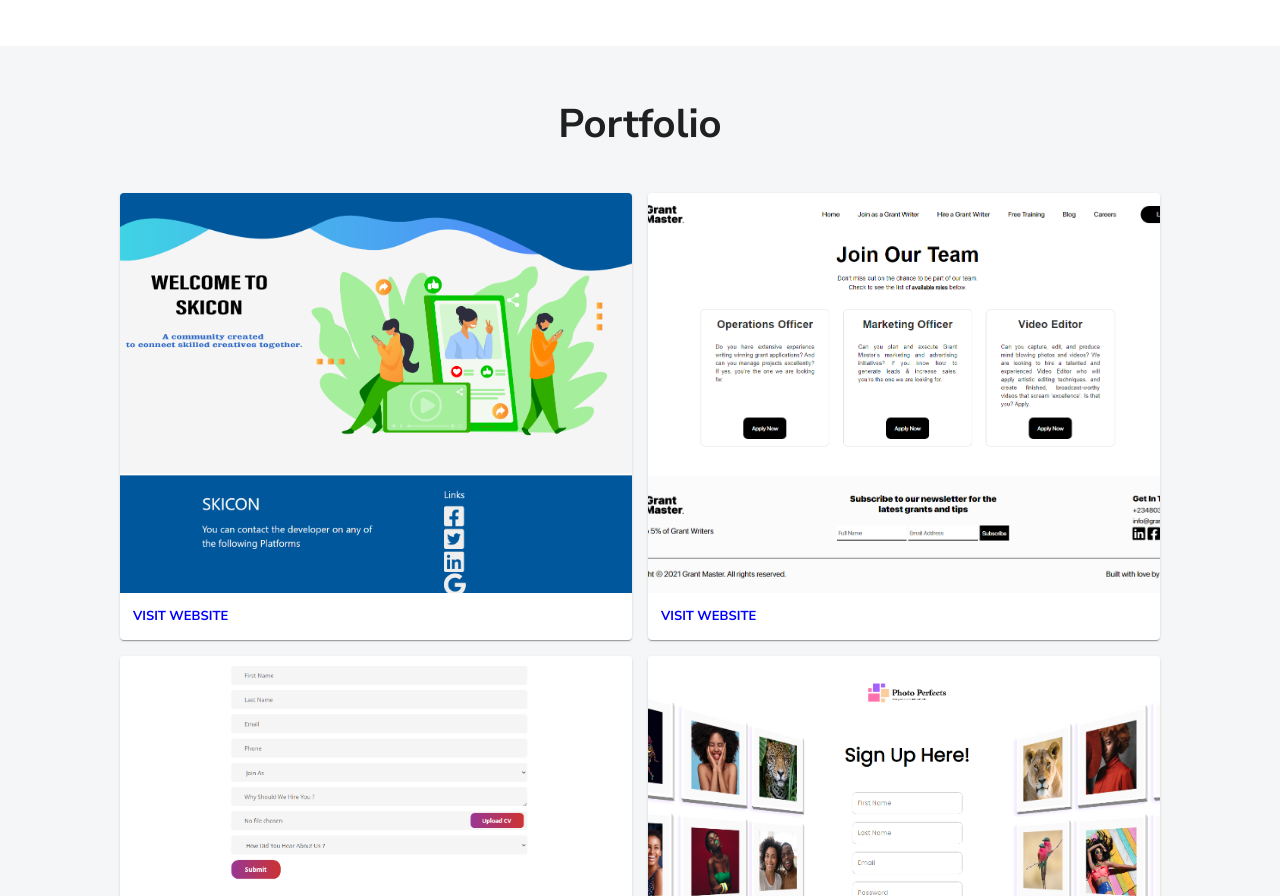
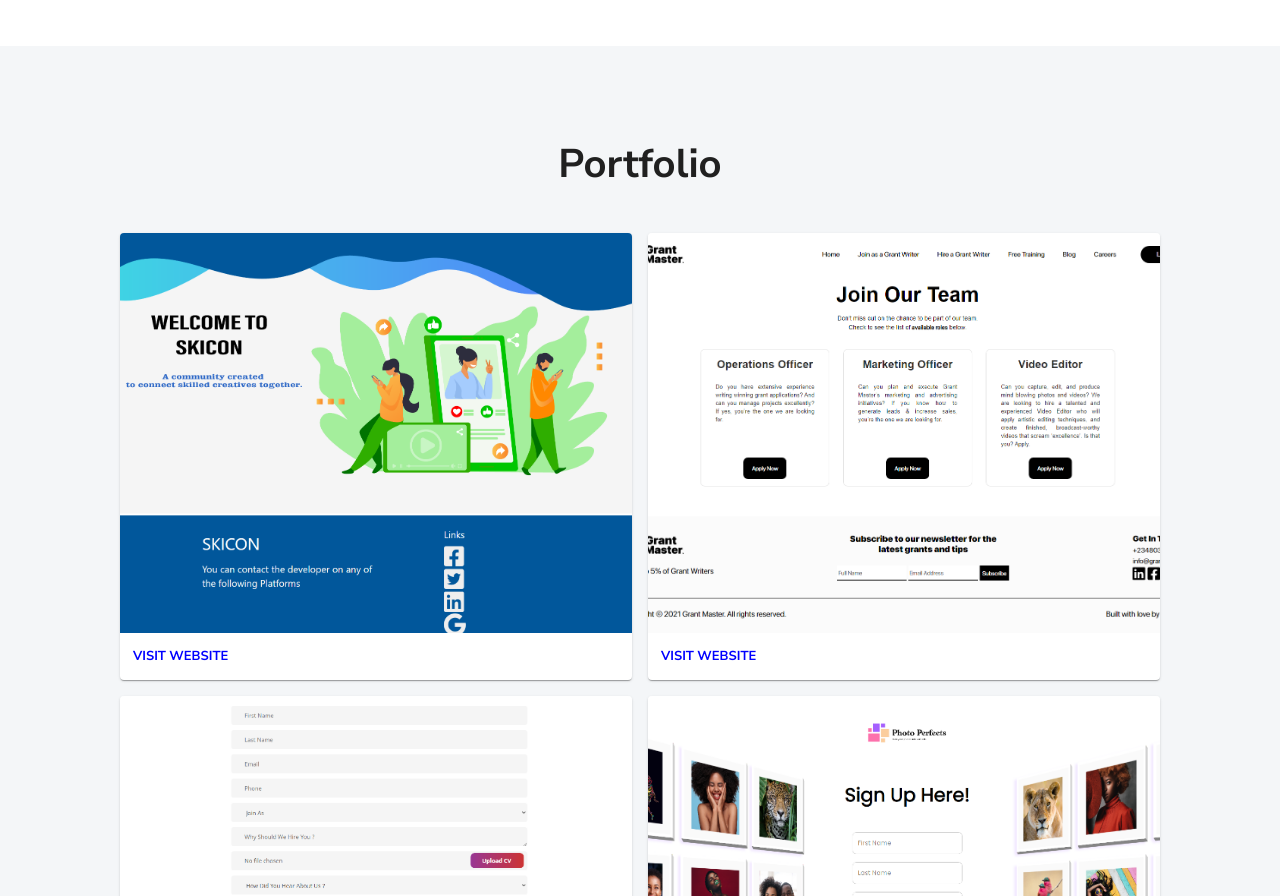
Before and after one commit to ayodiya/HNGi8-x-I4G-stage-two-three, a React (Create React App) app in the folder resume/: page / in a window 1280 px wide. Shown: the part 1331-2227 px from the top of the page. Built offline with nearby package versions, Linux system fonts and the light colour scheme.

Commit message:
correct link

```diff
--- a/resume/src/components/Portfolio.jsx
+++ b/resume/src/components/Portfolio.jsx
@@ -25,7 +25,8 @@
     justifyContent: 'center',
     fontSize: '40px',
     fontWeight: 'bold',
-    paddingBottom: '40px'
+    paddingBottom: '40px',
+    paddingTop: '40px'
   },
   image: {
     objectFit: 'cover',
@@ -48,7 +49,7 @@
   { image: skicon, url: 'https://www.skiconnect.herokuapp.com' },
   { image: grantmaster, url: 'https://www.grantmaster.xyz' },
   { image: socialSugar, url: 'https://www.socialsugar.agency' },
-  { image: photoperfects, url: 'https://www.photoperfects.com/register' }
+  { image: photoperfects, url: 'https://www.photoperfects.com' }
 ]
 
 const Portfolio = () => {
```
